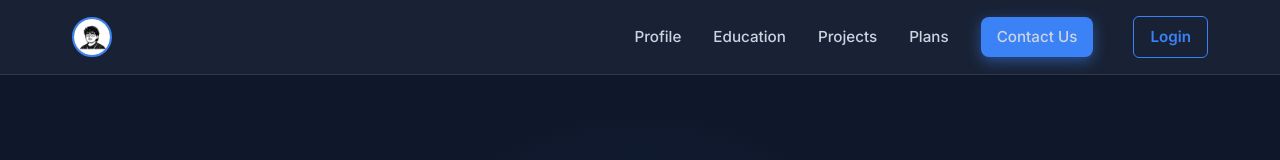
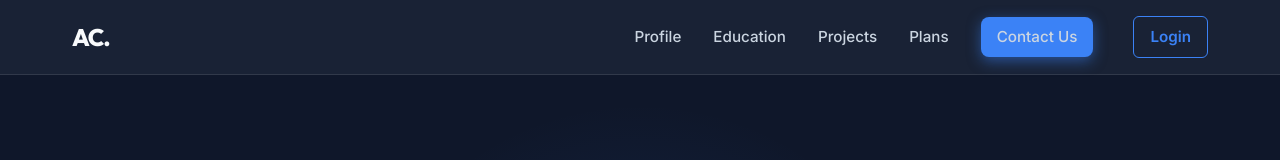
Before and after one commit to Anshul80045/Portfolio, a website: page index.html in a window 1280 px wide. Shown: the top 160 px of the page. Drawn offline with Linux system fonts and the light colour scheme.

Commit message:
Add files via upload

```diff
--- a/index.html
+++ b/index.html
@@ -54,9 +54,7 @@
     <!-- Navigation -->
     <nav class="navbar">
         <div class="nav-container">
-            <a href="#" class="logo" style="display: flex; align-items: center; text-decoration: none;">
-                <img src="profile.jpg" alt="Anshul Chandra Logo" style="height: 40px; width: 40px; border-radius: 50%; object-fit: cover; border: 2px solid var(--accent);">
-            </a>
+            <a href="#" class="logo">AC.</a>
             <div class="hamburger" id="hamburger">
                 <span></span>
                 <span></span>
```
